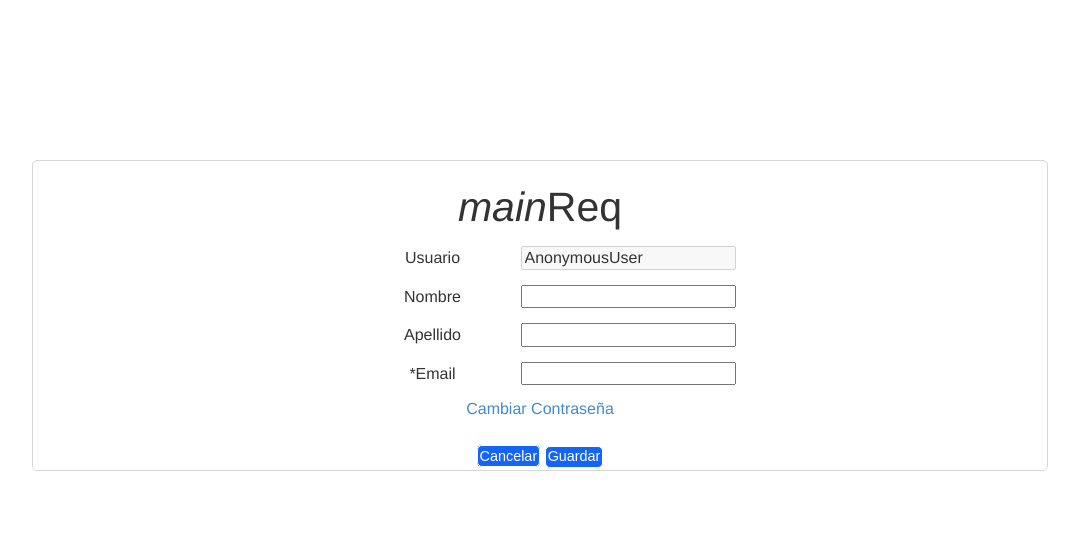
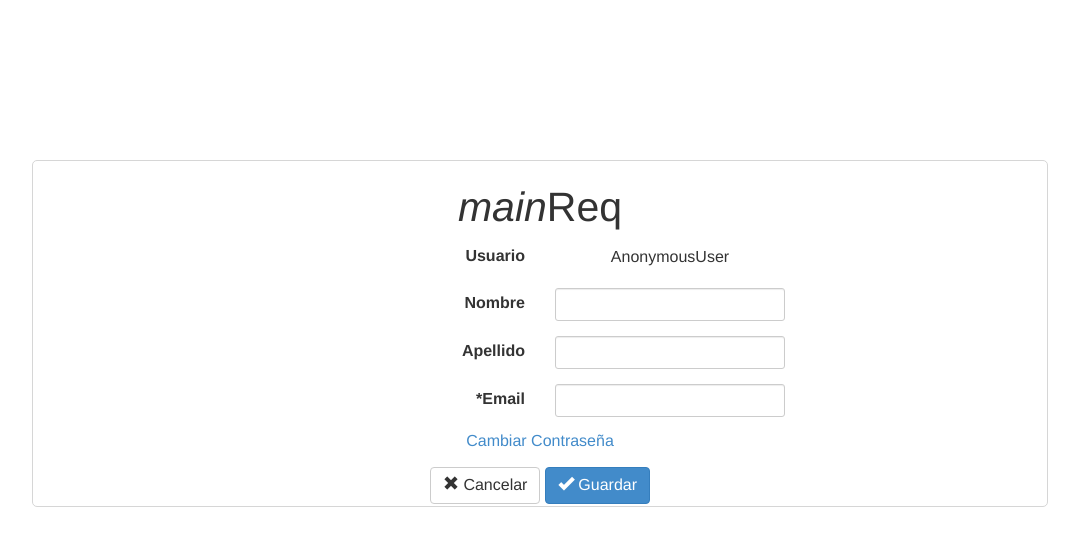
Before and after one commit to mainreq/mainreq, a Django app: template mainReq/templates/reqApp/editUser.html in a window 1280 px wide. Shown: the top 546 px of the page, without its empty margins (100-1179 px from the left). Run offline with Django 3.2, Linux system fonts and the light colour scheme; the template is opened without the code that fills it: values that come from a table or form of the project are taken from there, others are empty; some libraries are stand-ins or nearby versions.

Commit message:
bootstrap forms

```diff
--- a/mainReq/templates/reqApp/editUser.html
+++ b/mainReq/templates/reqApp/editUser.html
@@ -1,4 +1,6 @@
 {% load staticfiles %}
+{% load reqApp_tags %}
+
 <!DOCTYPE html>
 <head>
     <script src="//ajax.googleapis.com/ajax/libs/jquery/1.11.0/jquery.min.js"></script>
@@ -14,21 +16,42 @@
         <div style="text-align:center;margin:10%;margin-top:10em;" class="element_container">
             <h1><i>main</i>Req</h1>
             {% if form %}
-                <form method="POST">
+                <form class="form-horizontal" role="form" method="POST">
                     {% csrf_token %}
-                    <div style="padding:5px;margin:5px;"><span style="display:inline-block;width:11em;">Usuario </span><input type="text" value="{{ user }}" disabled></input></div>
-                    <div style="padding:5px;margin:5px;"><span style="display:inline-block;width:11em;">Nombre </span>{{ form.first_name }}</div>
-                    <div style="padding:5px;margin:5px;"><span style="display:inline-block;width:11em;">Apellido </span>{{ form.last_name }}</div>
-                    <div style="padding:5px;margin:5px;" {% if form.email.errors %}class="invalid"{% endif %}><span style="display:inline-block;width:11em;">*Email </span>{{ form.email }}</div>
-                    <div style="padding:5px;margin:5px;"><a title="Cambiar Contraseña" href="{% url 'reqApp:pass' %}?next={% firstof request.path '/' %}">Cambiar Contraseña</a></div>
+                    <div class="form-group form-group-sm">
+                        <label class="col-sm-2 col-sm-offset-4 control-label">Usuario</label>
+                        <div class="col-sm-3">
+                            <p class="form-control-static">{{ user }}</p>
+                        </div>
+                    </div>
+                    <div class="form-group form-group-sm">
+                        <label class="col-sm-2 col-sm-offset-4 control-label">Nombre</label>
+                        <div class="col-sm-3">
+                            {{ form.first_name|attr:"class:form-control input-sm" }}
+                        </div>
+                    </div>
+                    <div class="form-group form-group-sm">
+                        <label class="col-sm-2 col-sm-offset-4 control-label">Apellido</label>
+                        <div class="col-sm-3">
+                            {{ form.last_name|attr:"class:form-control input-sm" }}
+                        </div>
+                    </div>
+                    <div class="form-group form-group-sm{% if form.email.errors %} has-error{% endif %}">
+                        <label class="col-sm-2 col-sm-offset-4 control-label">*Email</label>
+                        <div class="col-sm-3">
+                            {{ form.email|attr:"class:form-control input-sm" }}
+                        </div>
+                    </div>
+
+                    <div><a href="{% url 'reqApp:pass' %}?next={% firstof request.path '/' %}">Cambiar Contraseña</a></div>
                     <br/>
-                    <a title="Cancelar Edición" class="blue_button" href="{{ next }}">Cancelar</a>
-	                <button title="Guardar Cambios" class="blue_button" type="submit">Guardar</button>
+                    <a title="Cancelar Edición" class="btn btn-default" href="{{ next }}"><span class="glyphicon glyphicon-remove"></span> Cancelar</a>
+	                <button title="Guardar Cambios" class="btn btn-primary" type="submit"><span class="glyphicon glyphicon-ok"></span> Guardar</button>
                 </form>
             {% else %}
                 <div class="message">Hola {{ user }}, tus datos han sido modificados exitosamente.</div>
                 <br/>
-                <div style="text-align:center;margin:6px;"><a class="blue_button" href="{% url 'reqApp:logout' %}">Volver a Ingresar</a></div>
+                <div style="text-align:center;margin:6px;"><a class="btn btn-primary" href="{% url 'reqApp:logout' %}">Volver a Ingresar</a></div>
             {% endif %}
         </div>
 </body>
```
Also changed, not shown: mainReq/templates/reqApp/selectProject.html (+11 -7 lines).
